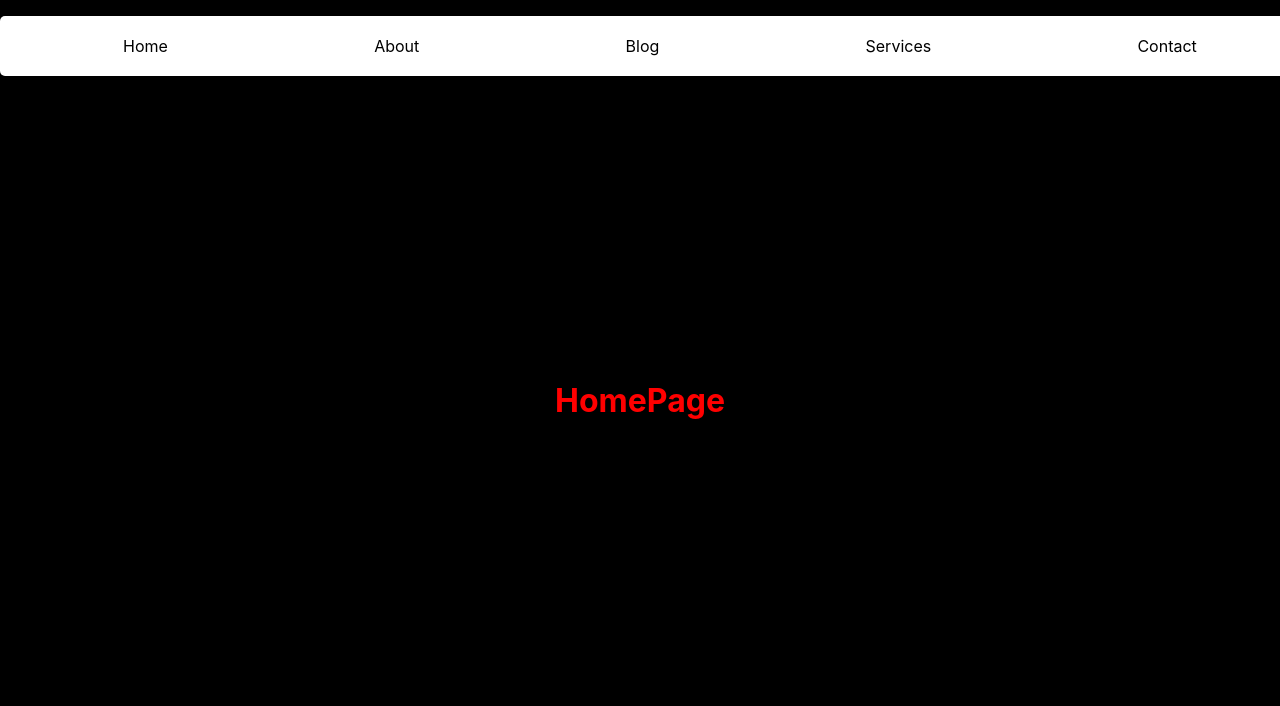
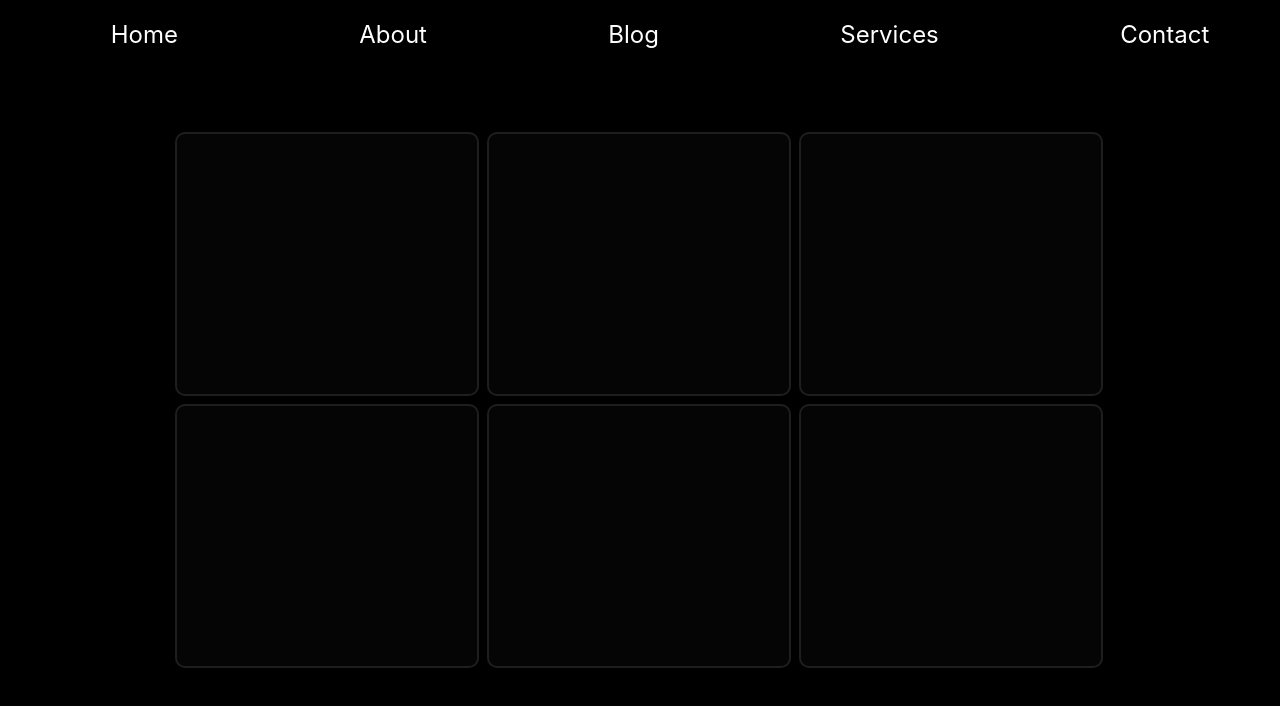
Before and after one commit to mihawke/DeepLearnReact, a React (Create React App) app in the folder frontend/: page / in a window 1280 px wide. Shown: the top 706 px of the page. Built offline with nearby package versions, Linux system fonts and the light colour scheme.

Commit message:
committed

```diff
--- /dev/null
+++ b/frontend/src/components/cards.jsx
@@ -0,0 +1,35 @@
+import React, { useEffect } from 'react';
+import './styles/cards.css'
+
+export const Cards = () => {
+    useEffect(() => {
+        const handleMouseMove = (e) => {
+            const cards = document.getElementsByClassName('card');
+            for (const card of cards) {
+                const rect = card.getBoundingClientRect();
+                const x = e.clientX - rect.left;
+                const y = e.clientY - rect.top;
+
+                card.style.setProperty('--mouse-x', `${x}px`);
+                card.style.setProperty('--mouse-y', `${y}px`);
+            }
+        };
+
+        const cardsContainer = document.getElementById('cards');
+        cardsContainer.addEventListener('mousemove', handleMouseMove);
+
+        return () => {
+            cardsContainer.removeEventListener('mousemove', handleMouseMove);
+        };
+    }, []);
+    return (
+        <div id="cards">
+            <div class="card"></div>
+            <div class="card"></div>
+            <div class="card"></div>
+            <div class="card"></div>
+            <div class="card"></div>
+            <div class="card"></div>
+        </div>
+    )
+}
--- /dev/null
+++ b/frontend/src/components/styles/cards.css
@@ -0,0 +1,44 @@
+:root {
+    --bg-color: rgb(20, 20, 20);
+    --card-color: rgb(23, 23, 23);
+  }
+
+  #cards {
+    display: flex;
+    flex-wrap: wrap;
+    width: calc(100%-20px);
+    gap: 8px;
+    max-width: 930px;
+  }
+
+  .card {
+    background-color: rgba(255, 255, 255, 0.02);
+    border-radius: 10px;
+    cursor: pointer;
+    display: flex;
+    height: 260px;
+    flex-direction: column;
+    position: relative;
+    width: 300px;
+    border: 2px solid rgba(255, 255, 255, 0.1);
+  }
+
+  .card:hover::before{
+    opacity: 1;
+  }
+
+  .card::before {
+    background: radial-gradient(800px circle at var(--mouse-x) var(--mouse-y),
+        rgba(255, 255, 255, 0.09),
+        transparent 40%);
+    border-radius: inherit;
+    content: '';
+    height: 100%;
+    left: 0;
+    top: 0;
+    width: 100%;
+    z-index: 2;
+    position: absolute;
+    opacity: 0;
+    transition: opacity 500ms;
+  }
--- a/frontend/src/containers/App.js
+++ b/frontend/src/containers/App.js
@@ -1,4 +1,4 @@
-import '../styles/App.css';
+import './styles/App.css';
 import { BrowserRouter as Router, Routes, Route, Link } from 'react-router-dom';
 import HomePage from './HomePage';
 
--- a/frontend/src/containers/HomePage.jsx
+++ b/frontend/src/containers/HomePage.jsx
@@ -1,5 +1,6 @@
 import React from 'react'
-import '../styles/HomePage.css'
+import './styles/HomePage.css'
+import { Cards } from '../components/cards'
 
 const HomePage = () => {
   return (
@@ -23,7 +24,9 @@ const HomePage = () => {
           </li>
         </ul>
       </div>
-      <h1>HomePage</h1>
+      <div>
+        <Cards></Cards>
+      </div>
     </div>
   )
 }
--- a/frontend/src/styles/HomePage.css
+++ b/frontend/src/containers/styles/HomePage.css
@@ -1,6 +1,3 @@
-h1{
-    color: red;
-}
 
 .container{
     display: flex;
@@ -11,13 +8,14 @@ h1{
     width: 100vw;
     background-color: black;
     position: relative;
+    flex-direction: column;
 }
 
 .nav-container{
     display: flex;
     padding: 20px;
     border-radius: 5px;
-    background: #fff;
+    background: black;
     box-shadow: 0 0 10px rgba(0, 0, 0, 0.2);
     top:0;
     left:0;
@@ -25,21 +23,21 @@ h1{
     width:100%;
     justify-content: space-around;
     list-style: none;
+    margin: 0;
 }
 
 .nav-container li {
     margin: 0 25px;
 }
 .nav-container li a {
-    font-size: 1rem;
+    font-size: 24px;
     transition: 250ms;
-    color: #000;
+    color: #fff;
     text-decoration: none;
 }
 .nav-container:hover li a {
-    color: #000;
+    color: red;
 }
 .nav-container:hover li a:not(:hover) {
-    color: #000;
-    opacity: 0.3;
+    color: #fff;
 }
```
Also changed, not shown: frontend/src/containers/styles/App.css (renamed from frontend/src/styles/App.css).
